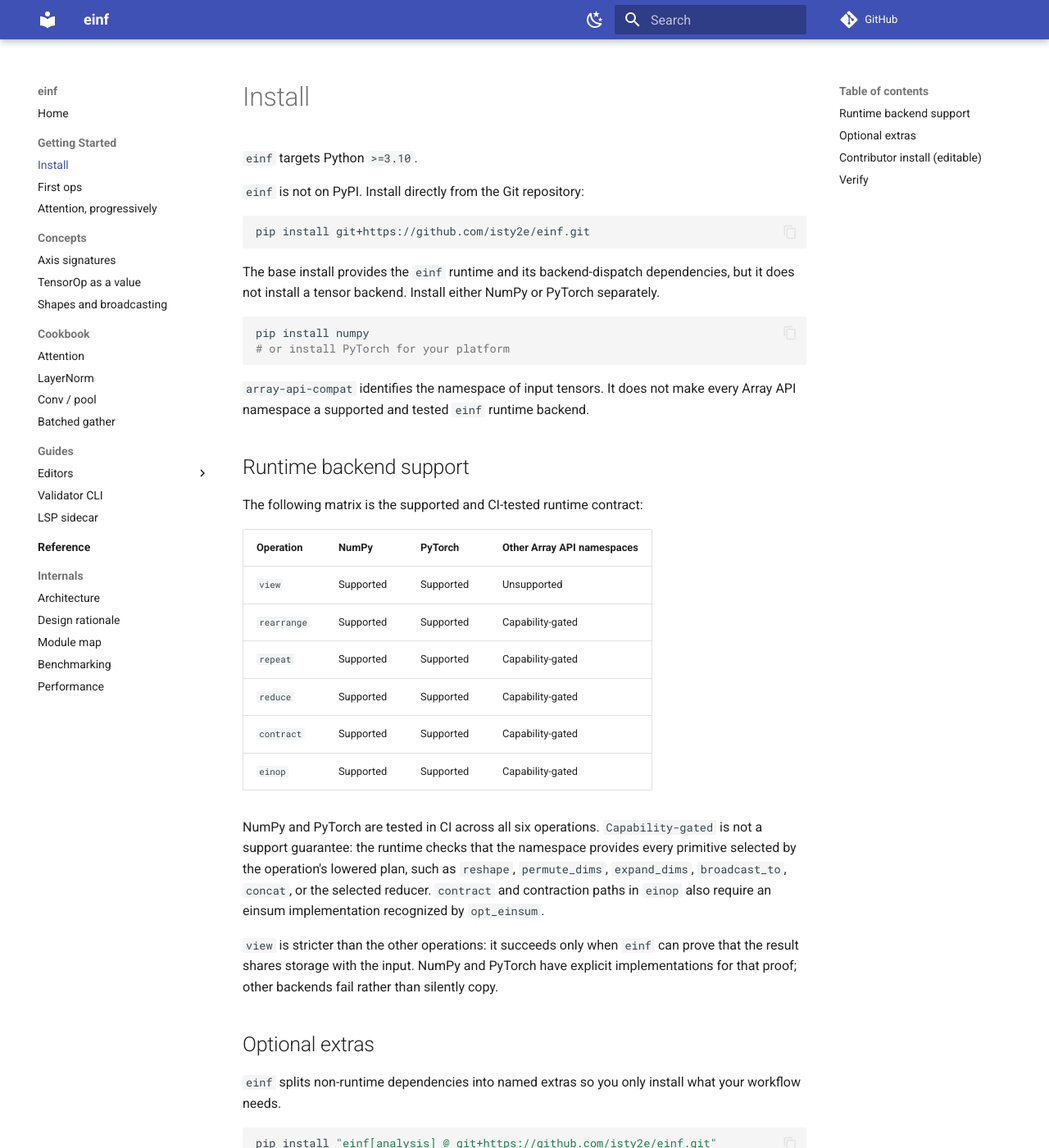
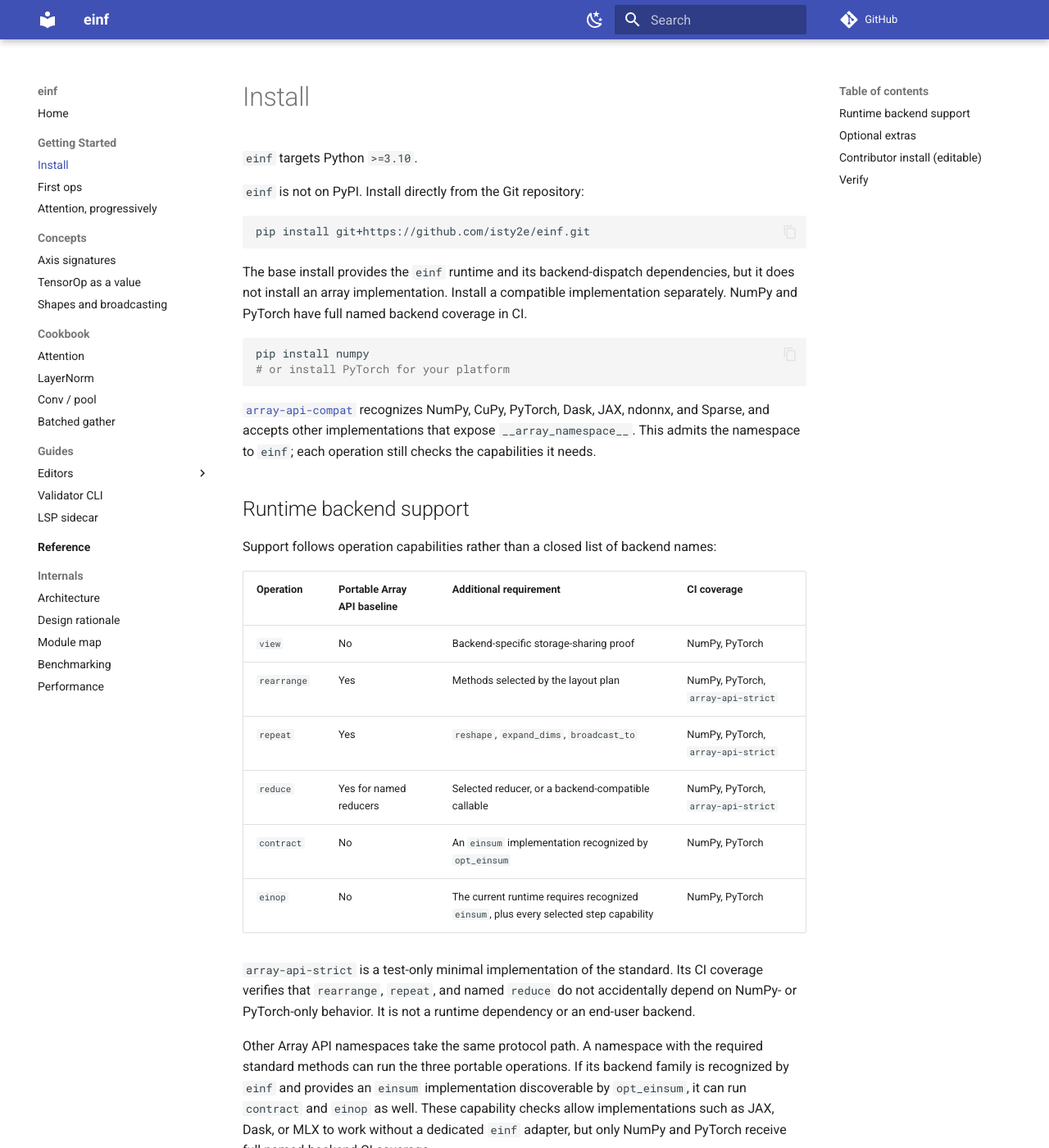
Before and after one commit to isty2e/einf, an MkDocs documentation site: the page built from docs/getting-started/install.md, in a window 1280 px wide and 1400 px high. Shown: the whole window at 82% size. Built offline with MkDocs 1.6.1 and Material for MkDocs 9.7.7, drawn with Linux system fonts in a browser that asks for light colours; comment, search, counter and statistics services are not loaded; some of the changed text lies outside the part shown.

Commit message:
test: verify generic Array API portability

````diff
--- a/docs/getting-started/install.md
+++ b/docs/getting-started/install.md
@@ -9,36 +9,46 @@ pip install git+https://github.com/isty2e/einf.git
 ```
 
 The base install provides the `einf` runtime and its backend-dispatch
-dependencies, but it does not install a tensor backend. Install either NumPy
-or PyTorch separately.
+dependencies, but it does not install an array implementation. Install a
+compatible implementation separately. NumPy and PyTorch have full named
+backend coverage in CI.
 
 ```bash
 pip install numpy
 # or install PyTorch for your platform
 ```
 
-`array-api-compat` identifies the namespace of input tensors. It does not make
-every Array API namespace a supported and tested `einf` runtime backend.
+[`array-api-compat`](https://data-apis.org/array-api-compat/supported-array-libraries.html)
+recognizes NumPy, CuPy, PyTorch, Dask, JAX, ndonnx, and Sparse, and accepts
+other implementations that expose `__array_namespace__`. This admits the
+namespace to `einf`; each operation still checks the capabilities it needs.
 
 ## Runtime backend support
 
-The following matrix is the supported and CI-tested runtime contract:
+Support follows operation capabilities rather than a closed list of backend
+names:
 
-| Operation | NumPy | PyTorch | Other Array API namespaces |
+| Operation | Portable Array API baseline | Additional requirement | CI coverage |
 | --- | --- | --- | --- |
-| `view` | Supported | Supported | Unsupported |
-| `rearrange` | Supported | Supported | Capability-gated |
-| `repeat` | Supported | Supported | Capability-gated |
-| `reduce` | Supported | Supported | Capability-gated |
-| `contract` | Supported | Supported | Capability-gated |
-| `einop` | Supported | Supported | Capability-gated |
+| `view` | No | Backend-specific storage-sharing proof | NumPy, PyTorch |
+| `rearrange` | Yes | Methods selected by the layout plan | NumPy, PyTorch, `array-api-strict` |
+| `repeat` | Yes | `reshape`, `expand_dims`, `broadcast_to` | NumPy, PyTorch, `array-api-strict` |
+| `reduce` | Yes for named reducers | Selected reducer, or a backend-compatible callable | NumPy, PyTorch, `array-api-strict` |
+| `contract` | No | An `einsum` implementation recognized by `opt_einsum` | NumPy, PyTorch |
+| `einop` | No | The current runtime requires recognized `einsum`, plus every selected step capability | NumPy, PyTorch |
 
-NumPy and PyTorch are tested in CI across all six operations.
-`Capability-gated` is not a support guarantee: the runtime checks that the
-namespace provides every primitive selected by the operation's lowered plan,
-such as `reshape`, `permute_dims`, `expand_dims`, `broadcast_to`, `concat`, or
-the selected reducer. `contract` and contraction paths in `einop` also require
-an einsum implementation recognized by `opt_einsum`.
+`array-api-strict` is a test-only minimal implementation of the standard. Its
+CI coverage verifies that `rearrange`, `repeat`, and named `reduce` do not
+accidentally depend on NumPy- or PyTorch-only behavior. It is not a runtime
+dependency or an end-user backend.
+
+Other Array API namespaces take the same protocol path. A namespace with the
+required standard methods can run the three portable operations. If its
+backend family is recognized by `einf` and provides an `einsum` implementation
+discoverable by `opt_einsum`, it can run `contract` and `einop` as well. These
+capability checks allow implementations such as JAX, Dask, or MLX to work
+without a dedicated `einf` adapter, but only NumPy and PyTorch receive full
+named-backend CI coverage.
 
 `view` is stricter than the other operations: it succeeds only when `einf` can
 prove that the result shares storage with the input. NumPy and PyTorch have
--- a/pyproject.toml
+++ b/pyproject.toml
@@ -17,6 +17,7 @@ dependencies = [
 
 [project.optional-dependencies]
 dev = [
+  "array-api-strict>=2.5",
   "basedpyright>=1.31",
   "build>=1.2",
   "einx",
````
Also changed, not shown: docs/concepts/shapes-and-broadcasting.md (+5 -5 lines), docs/getting-started/first-ops.md (+9 -7 lines), docs/internals/design-rationale.md (+4 -3 lines), docs/internals/module-map.md (+4 -3 lines), 1 other file.
